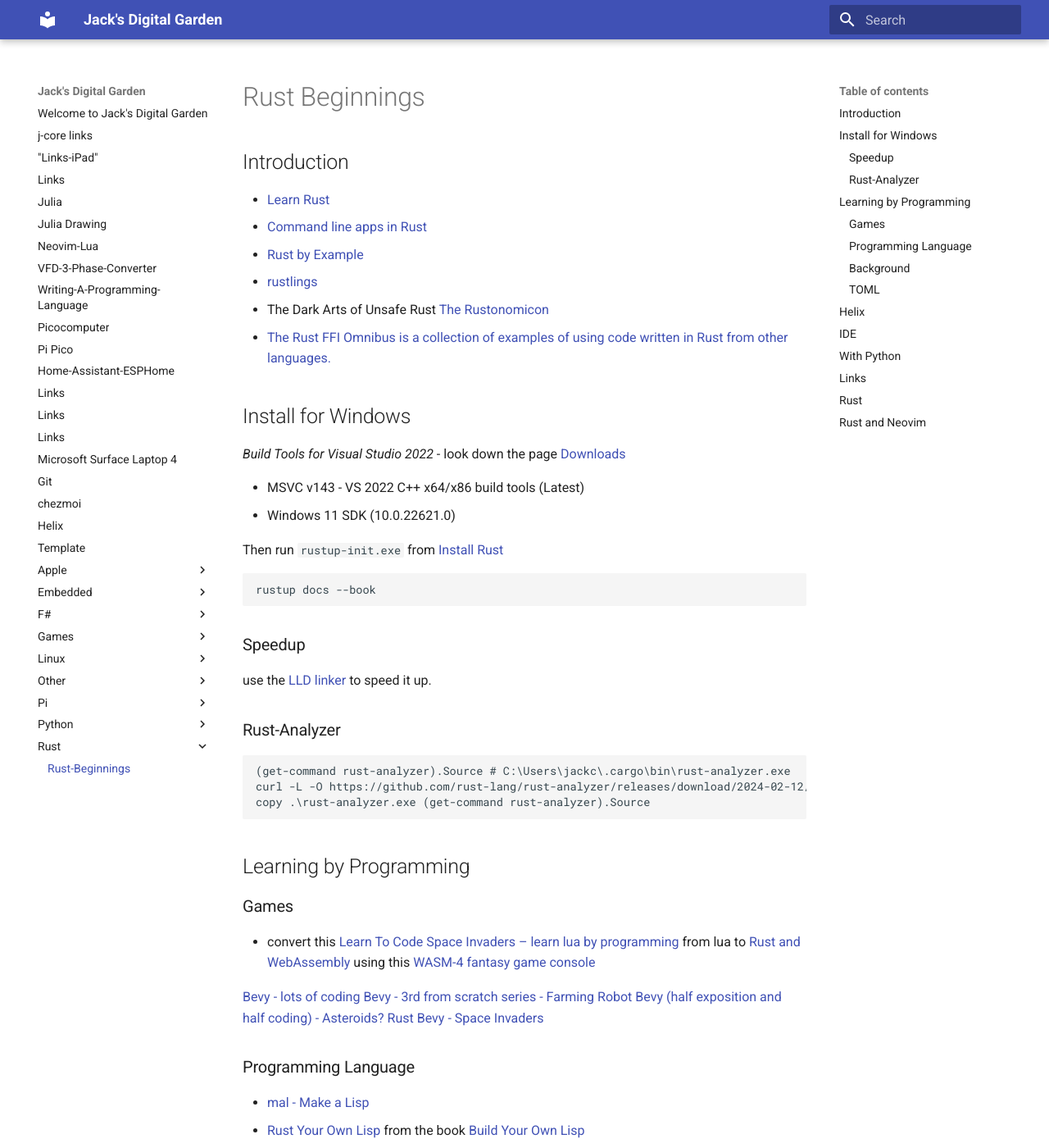
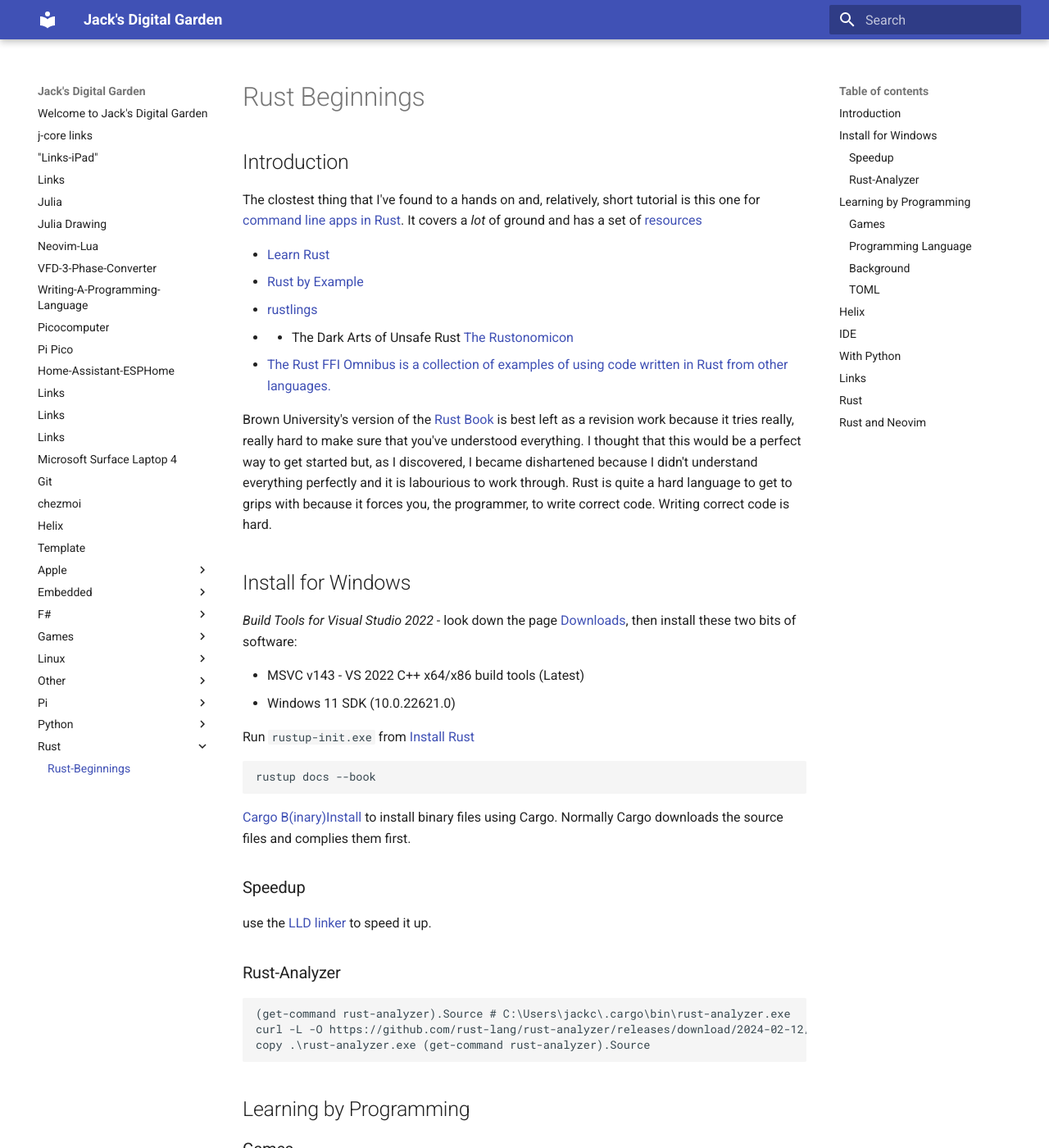
Before and after one commit to jchidley/mkdocs-material-test, an MkDocs documentation site: the page built from docs/rust/2023-03-16-Rust-Beginnings.md, in a window 1280 px wide and 1400 px high. Shown: the whole window at 82% size. Built offline with MkDocs 1.6.1 and Material for MkDocs 9.7.7, drawn with Linux system fonts in a browser that asks for light colours; some of the changed text lies outside the part shown.

Commit message:
Update Introduction and clean up links

````diff
--- a/docs/rust/2023-03-16-Rust-Beginnings.md
+++ b/docs/rust/2023-03-16-Rust-Beginnings.md
@@ -8,25 +8,30 @@
 
 ## Introduction
 
+The clostest thing that I've found to a hands on and, relatively, short tutorial is this one for [command line apps in Rust](https://rust-cli.github.io/book/index.html). It covers a *lot* of ground and has a set of [resources](https://rust-cli.github.io/book/resources/index.html)
+
 * [Learn Rust](https://www.rust-lang.org/learn)
-* [Command line apps in Rust](https://rust-cli.github.io/book/index.html)
 * [Rust by Example](https://doc.rust-lang.org/stable/rust-by-example/index.html)
 * [rustlings](https://rustlings.cool/)
-* The Dark Arts of Unsafe Rust [The Rustonomicon](https://doc.rust-lang.org/stable/nomicon/intro.html)
+* * The Dark Arts of Unsafe Rust [The Rustonomicon](https://doc.rust-lang.org/stable/nomicon/intro.html)
 * [The Rust FFI Omnibus is a collection of examples of using code written in Rust from other languages.](https://jakegoulding.com/rust-ffi-omnibus/)
+
+Brown University's version of the [Rust Book](https://rust-book.cs.brown.edu/title-page.html) is best left as a revision work because it tries really, really hard to make sure that you've understood everything. I thought that this would be a perfect way to get started but, as I discovered, I became dishartened because I didn't understand everything perfectly and it is labourious to work through. Rust is quite a hard language to get to grips with because it forces you, the programmer, to write correct code. Writing correct code is hard.
 
 ## Install for Windows
 
-*Build Tools for Visual Studio 2022* - look down the page [Downloads](https://visualstudio.microsoft.com/downloads/)
+*Build Tools for Visual Studio 2022* - look down the page [Downloads](https://visualstudio.microsoft.com/downloads/), then install these two bits of software:
 
 * MSVC v143 - VS 2022 C++ x64/x86 build tools (Latest)
 * Windows 11 SDK (10.0.22621.0)
 
-Then run `rustup-init.exe` from [Install Rust](https://www.rust-lang.org/tools/install)
+Run `rustup-init.exe` from [Install Rust](https://www.rust-lang.org/tools/install)
 
 ```bash
 rustup docs --book
 ```
+
+[Cargo B(inary)Install](https://github.com/cargo-bins/cargo-binstall) to install binary files using Cargo. Normally Cargo downloads the source files and complies them first.
 
 ### Speedup
 
````
Also changed, not shown: other parts of docs/rust/2023-03-16-Rust-Beginnings.md (+1 -5 lines).
